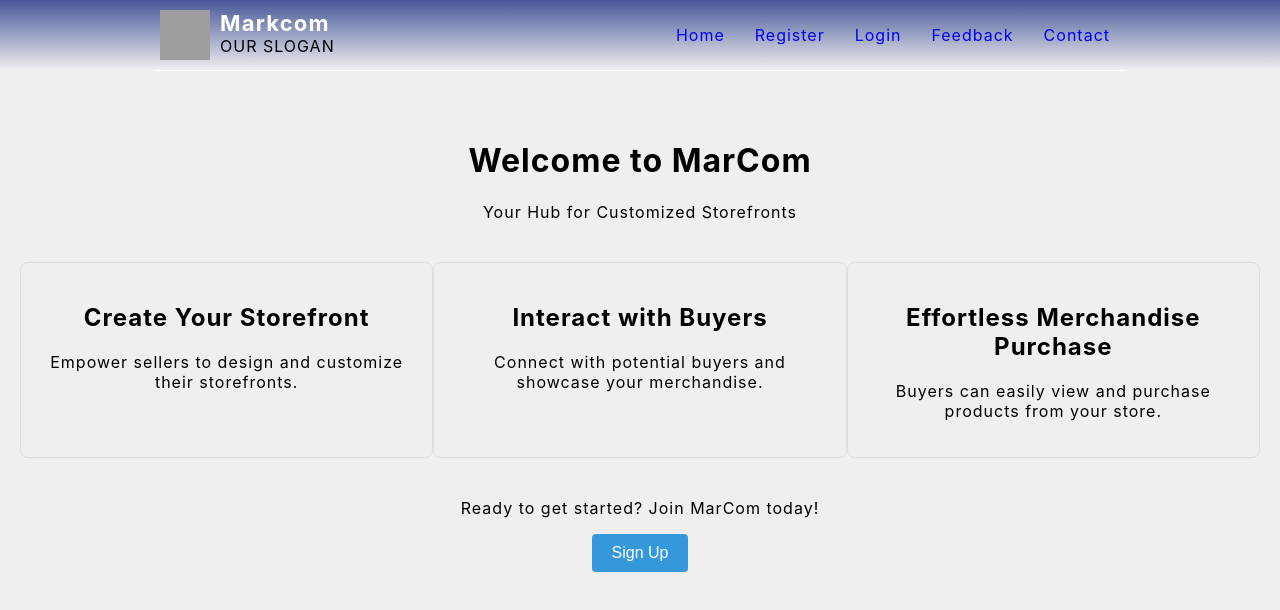
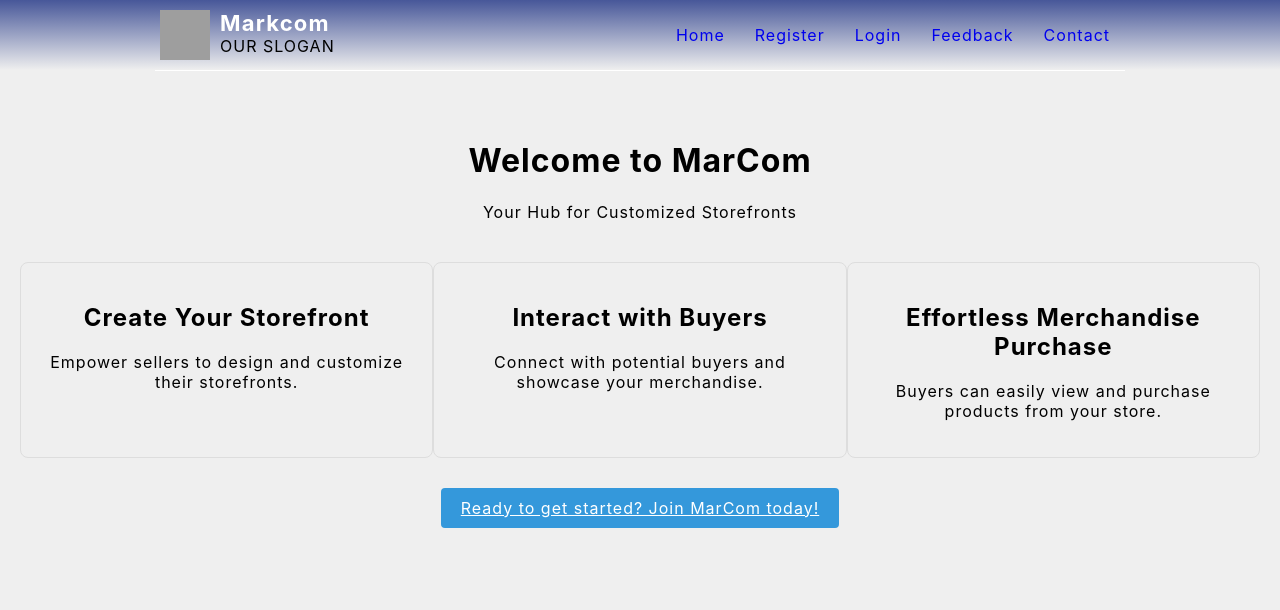
Before and after one commit to PiyushM8/MarkComFrontend, a React (Create React App) app: page / in a window 1280 px wide. Shown: the top 610 px of the page. Built offline with nearby package versions, Linux system fonts and the light colour scheme; grey boxes are pictures that could not be loaded.

Commit message:
Link register page to landing.jsx

```diff
--- a/src/component/homepage/landing.jsx
+++ b/src/component/homepage/landing.jsx
@@ -1,6 +1,7 @@
 // ./src/components/homepage/landing.jsx
 
 import React from "react";
+import { Link } from "react-router-dom";
 import "./landing.css";
 
 function Landing() {
@@ -29,8 +30,7 @@ function Landing() {
       </section>
 
       <section className="cta-section">
-        <p>Ready to get started? Join MarCom today!</p>
-        <button className="cta-button">Sign Up</button>
+        <Link to="/register"className="cta-button"> Ready to get started? Join MarCom today! </Link>
       </section>
     </div>
   );
```
